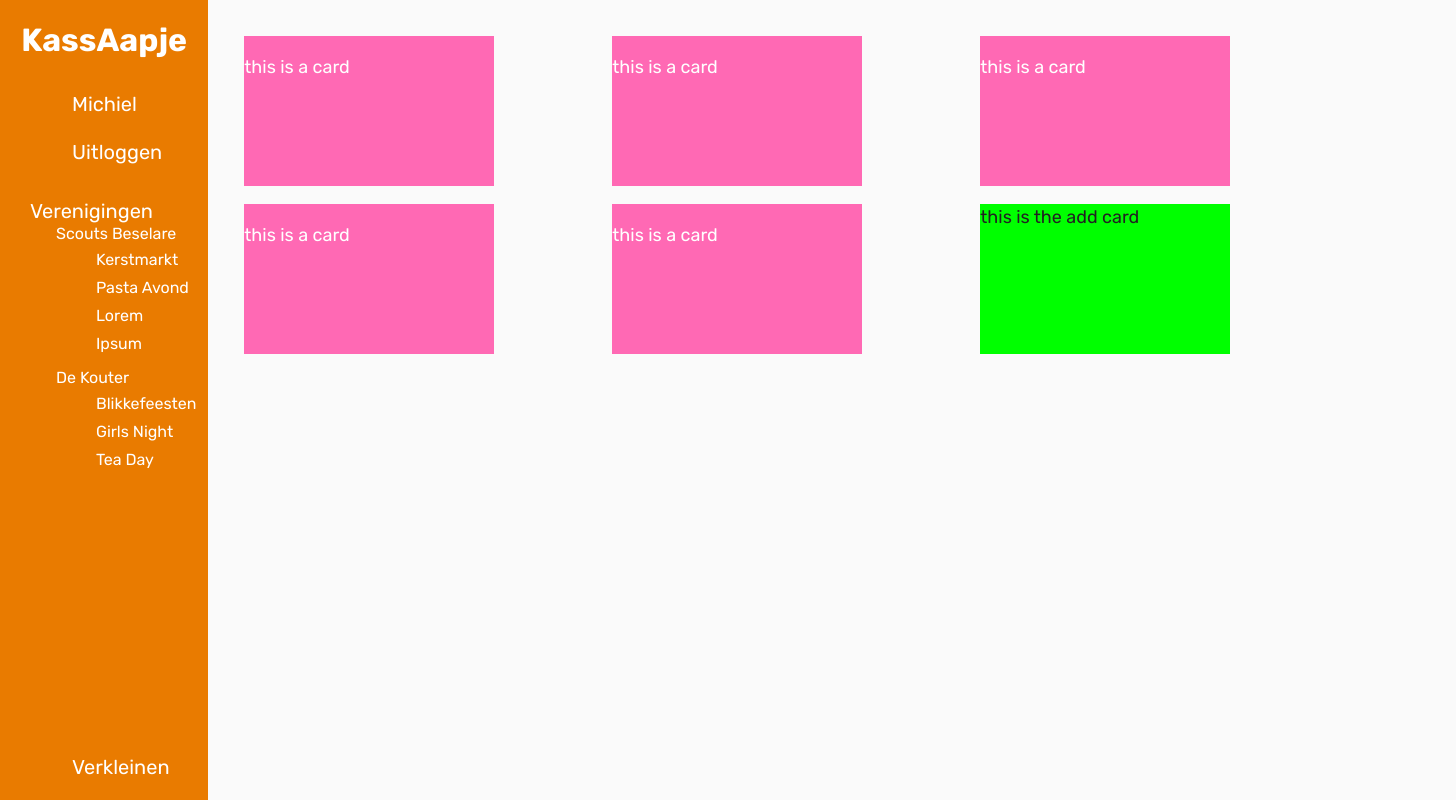
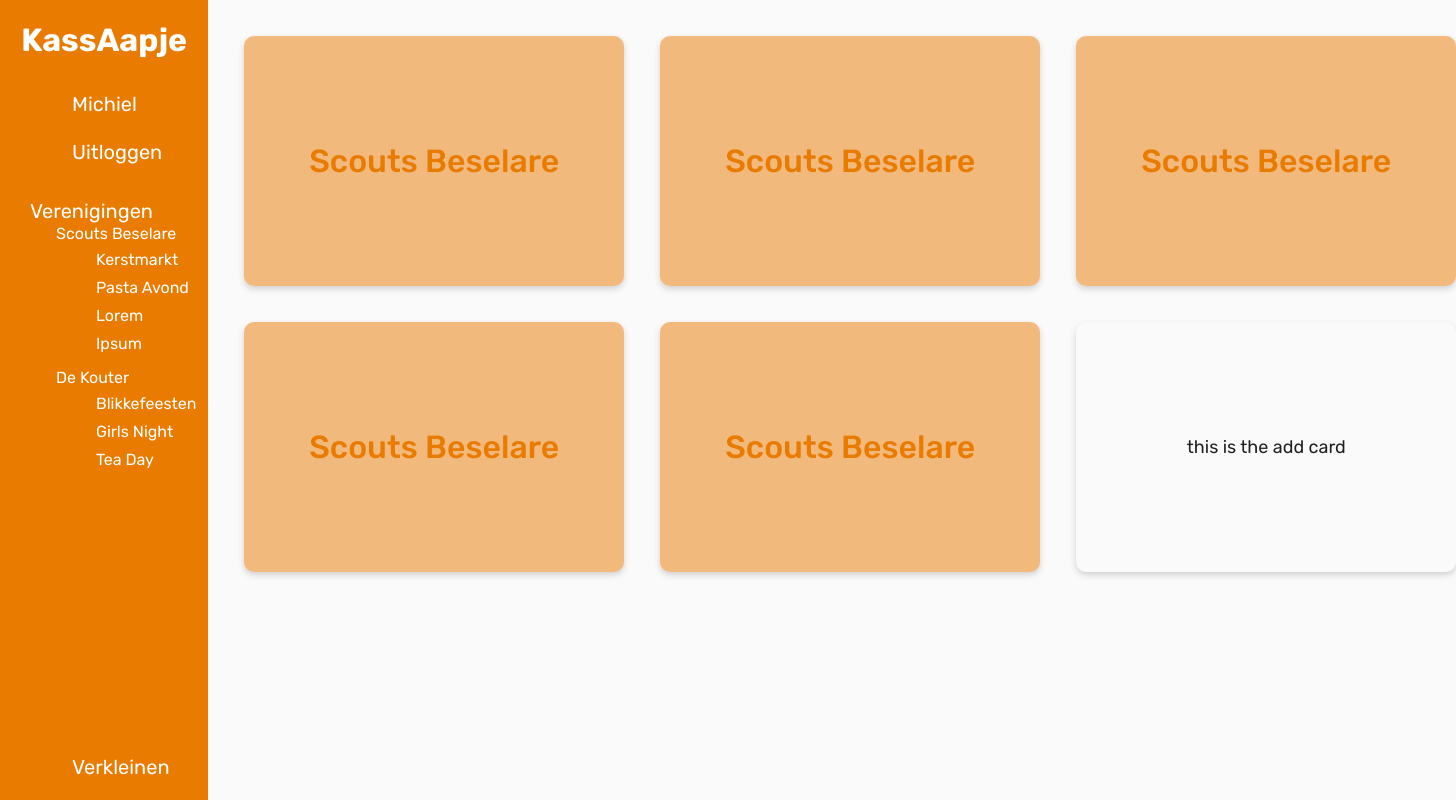
Before and after one commit to BoussonKarel/KassAapje, a Svelte app in the folder frontend/kassaapje-vite/kassaapje/: page / in a window 1280 px wide. Shown: the whole page, 1456 px wide, since content can reach past the window. Built offline with nearby package versions, Linux system fonts and the light colour scheme; some icons are missing.

Commit message:
OrganisationCard static

```diff
--- a/frontend/kassaapje-vite/kassaapje/src/components/OrganisationCard.svelte
+++ b/frontend/kassaapje-vite/kassaapje/src/components/OrganisationCard.svelte
@@ -1,7 +1,6 @@
 <script lang="ts">
-
 </script>
 
 <div class="c-organisation-card">
-    <p class="c-organisation-card-text">this is a card</p>
+  <p>Scouts Beselare</p>
 </div>
--- a/frontend/kassaapje-vite/kassaapje/src/components/addCard.svelte
+++ b/frontend/kassaapje-vite/kassaapje/src/components/addCard.svelte
@@ -1,7 +1,4 @@
 <script lang="ts">
-
 </script>
 
-<div class="c-addcard">
-    this is the add card
-</div>
+<div class="c-addcard">this is the add card</div>
--- a/frontend/kassaapje-vite/kassaapje/src/styles/components/card.scss
+++ b/frontend/kassaapje-vite/kassaapje/src/styles/components/card.scss
@@ -1,29 +1,44 @@
 .c-cardlist {
-display: grid;
-grid-template-columns: 350px 350px 350px;
-margin-top: 2em;
+  display: grid;
+  grid-template-columns: auto auto auto;
+  margin-top: 2em;
 
-gap: 1em;
+  gap: 2em;
 }
 
 .c-organisation-card {
-    background-color: hotpink;
-    width: 250px;
-    height: 150px;
+  width: 380px;
+  height: 250px;
+  border-radius: $global-border-radius;
 
-    &-text {
-        color: white;
-        // font-family: inherit;
-    }
+  display: flex;
+  justify-content: center;
+  align-items: center;
+
+  font-size: rem(32px);
+  font-weight: 500;
+
+  background-color: #e97b0080;
+  color: #e97b00;
+  box-shadow: $default-shadow;
 }
 
 .c-register-card {
-    background-color: hotpink;
-
+  width: 380px;
+  height: 250px;
+  border-radius: $global-border-radius;
+  box-shadow: $default-shadow;
 }
 
 .c-addcard {
-    background-color: lime;
-    width: 250px;
-    height: 150px;
+  width: 380px;
+  height: 250px;
+  border-radius: $global-border-radius;
+
+  display: flex;
+  justify-content: center;
+  align-items: center;
+
+  background-color: map-get($colors-neutral, '200');
+  box-shadow: $default-shadow;
 }
--- a/frontend/kassaapje-vite/kassaapje/src/styles/components/sidebar.scss
+++ b/frontend/kassaapje-vite/kassaapje/src/styles/components/sidebar.scss
@@ -173,13 +173,11 @@
   }
 
   &-collapse {
-
     padding-top: 0.5em;
     padding-bottom: 0.5em;
     width: inherit;
     position: absolute;
     bottom: 0;
-
 
     &-button {
       display: flex;
@@ -188,7 +186,6 @@
       padding-right: 1em;
       padding-top: 0.5em;
       padding-bottom: 0.5em;
-
 
       &-icon {
         display: flex;
@@ -200,7 +197,6 @@
           color: map-get($colors-neutral, '100');
           width: 2em;
           height: 2em;
-
         }
       }
 
--- a/frontend/kassaapje-vite/kassaapje/src/styles/settings/colors.scss
+++ b/frontend/kassaapje-vite/kassaapje/src/styles/settings/colors.scss
@@ -8,7 +8,7 @@ $colors-neutral: (
   '700': #777777,
   '800': #4e4e4e,
   '900': #212121,
-  'shadow': rgba(0, 0, 0, 0.2),
+  'shadow': rgba(50, 50, 50, 0.2),
 );
 
 $colors-theme: (
--- a/frontend/kassaapje-vite/kassaapje/src/styles/settings/global.scss
+++ b/frontend/kassaapje-vite/kassaapje/src/styles/settings/global.scss
@@ -1,6 +1,7 @@
 $header-height: 80px;
 $menu-width: 232px;
-// $default-shadow: 0 3px 6px map-get($colors-neutral, "shadow");
+$global-border-radius: 10px;
+$default-shadow: 0 3px 6px map-get($colors-neutral, "shadow");
 // $theme-shadow: 0 3px 6px map-get($colors-theme, "shadow");
 
 // ---
```
Lines whose indentation alone changed are shown as unchanged.
